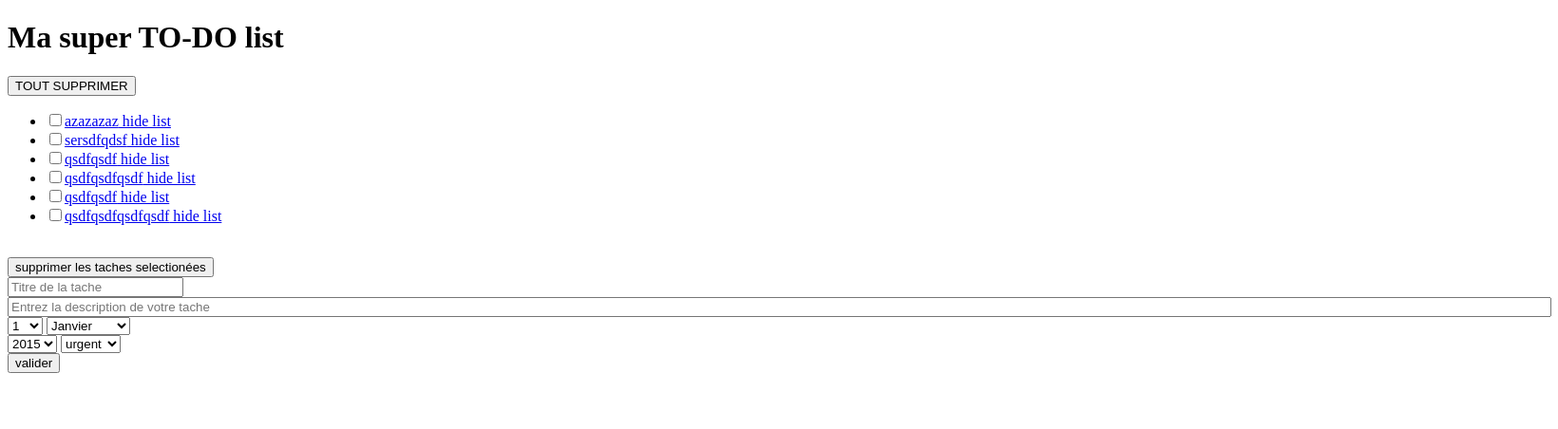
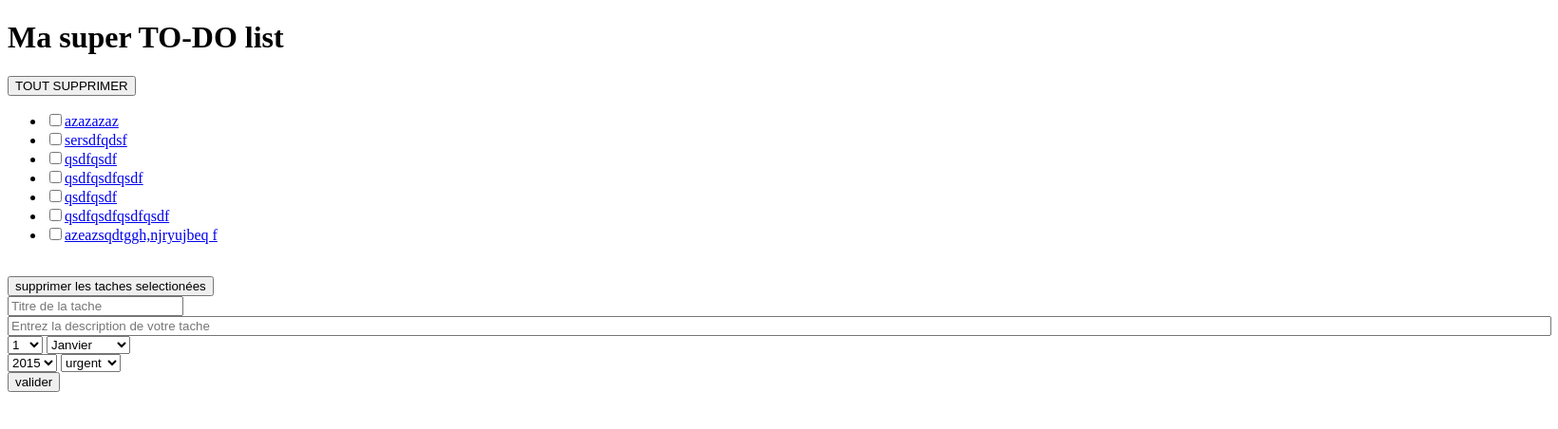
Before and after one commit to examplestafoya/firstexample, a PHP site: page / in a window 1640 px wide. Shown: the top 452 px of the page at 95% size. Run offline with PHP 8.4, Linux system fonts and the light colour scheme.

Commit message:
comment on style deux

```diff
--- a/data.csv
+++ b/data.csv
@@ -4,3 +4,4 @@ qsdfqsdf,qsdfqsdfqsdfqsdfqsdfqsdfqsdfqdsfq,1-1-2015,urgent
 qsdfqsdfqsdf,qsdfqsdfqsdfqdsf,1-1-2015,urgent
 qsdfqsdf,qsdfqsdfqsdfqdsfqsdf,1-1-2015,urgent
 qsdfqsdfqsdfqsdf,qsdfqsdfqdsfqdsfqsdfqsdfqdsfqsdfqsdfqsdf,1-1-2015,urgent
+"azeazsqdtggh,njryujbeq f","gwsdfgsfdsby etyujteyhetyhzvetvhazrtyhzrt",1-1-2015,basse
--- a/page.phtml
+++ b/page.phtml
@@ -32,9 +32,13 @@
 		  echo "<input type='checkbox' name ='".$i."' value='".$i."'>";
 			//echo "<input type='checkbox' name ='".$i."' value='supprimer'>"; before
 			echo "<a href='#alert' class='span3' tabindex='0'>";
+
+
+
 			echo $toutesLesTaches[$i][0];
+
+
 			echo "</a>";
-			echo "<a href='#' class='span2' tabindex='0'> hide list</a>";
 			echo "<ul  id='alert' class='alert'>";
 			echo "<li>".$toutesLesTaches[$i][1]."</li>";
 			echo "<li>".$toutesLesTaches[$i][2]."</li>";
```
Also changed, not shown: css/style.css (+28 -0 lines).
